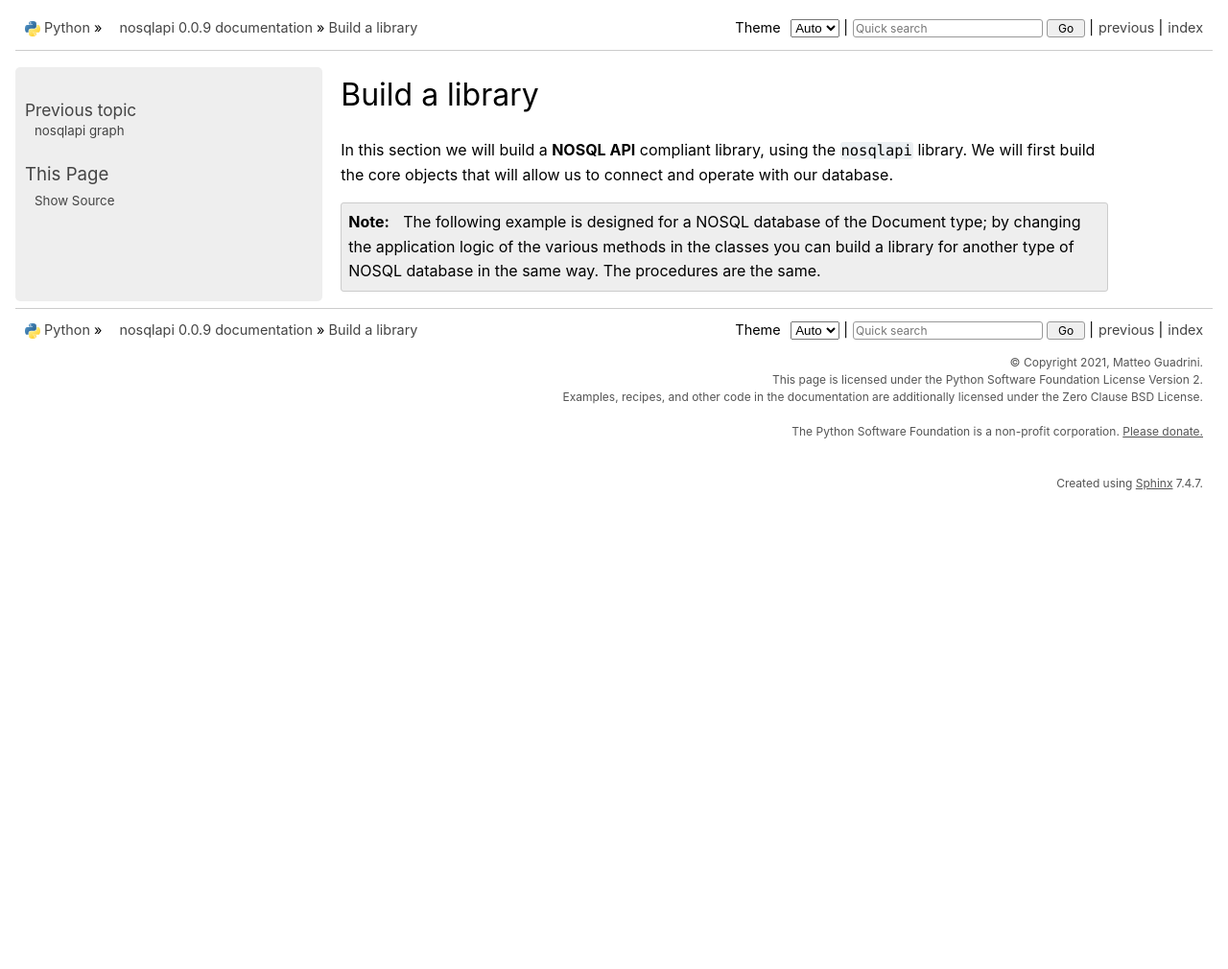
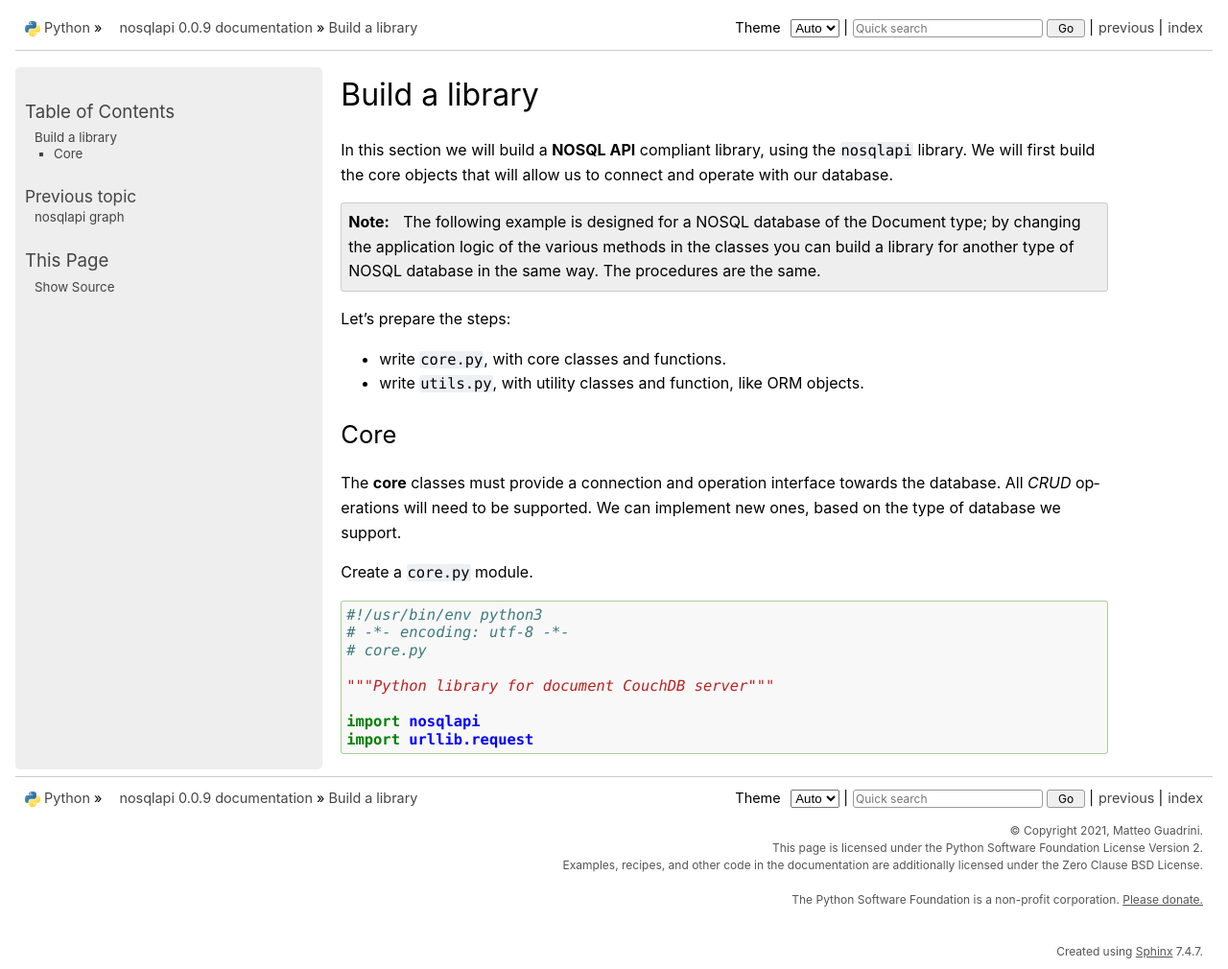
Before and after one commit to MatteoGuadrini/nosqlapi, a Sphinx documentation site: the page built from docs/source/build.rst, in a window 1280 px wide and 1010 px high. Shown: the whole window at 96% size. Built offline with Sphinx 7.4.7, drawn with Linux system fonts in a browser that asks for light colours.

Commit message:
Add Core section

```diff
--- a/docs/source/build.rst
+++ b/docs/source/build.rst
@@ -10,3 +10,27 @@ We will first build the core objects that will allow us to connect and operate w
     The following example is designed for a NOSQL database of the Document type; by changing the application logic of
     the various methods in the classes you can build a library for another type of NOSQL database in the same way.
     The procedures are the same.
+
+Let's prepare the steps:
+
+* write ``core.py``, with core classes and functions.
+* write ``utils.py``, with utility classes and function, like ORM objects.
+
+Core
+----
+
+The **core** classes must provide a connection and operation interface towards the database.
+All *CRUD* operations will need to be supported. We can implement new ones, based on the type of database we support.
+
+Create a ``core.py`` module.
+
+.. code-block:: python
+
+    #!/usr/bin/env python3
+    # -*- encoding: utf-8 -*-
+    # core.py
+
+    """Python library for document CouchDB server"""
+
+    import nosqlapi
+    import urllib.request
```
